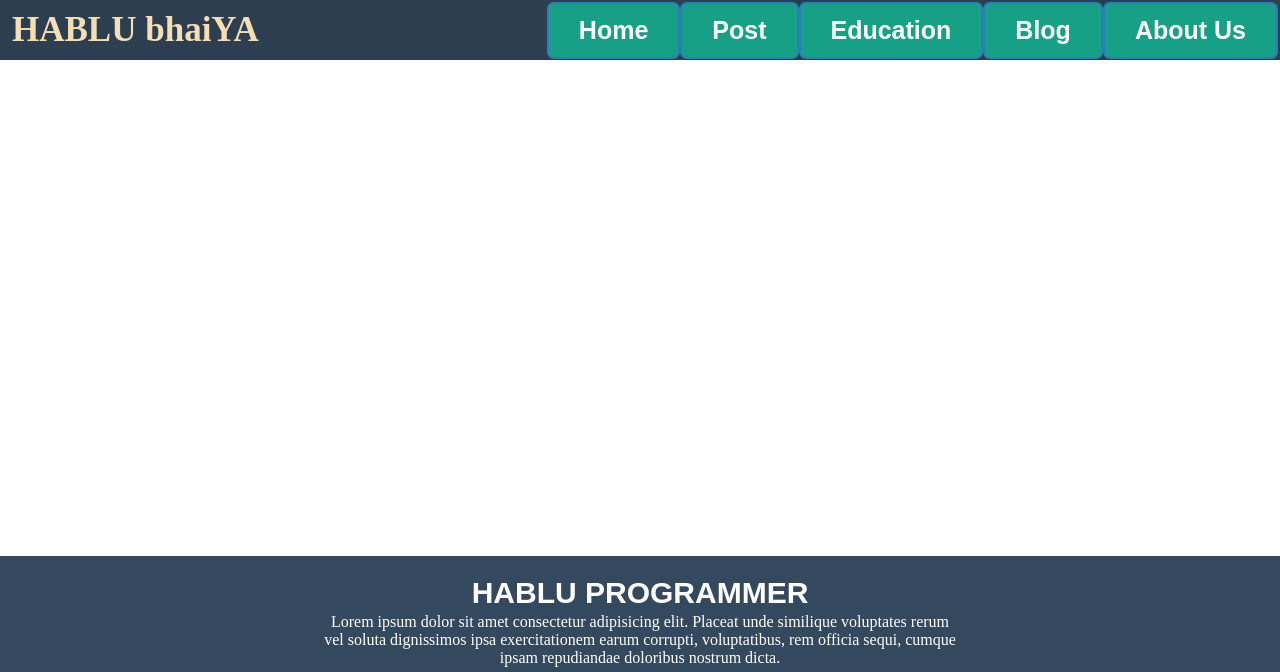
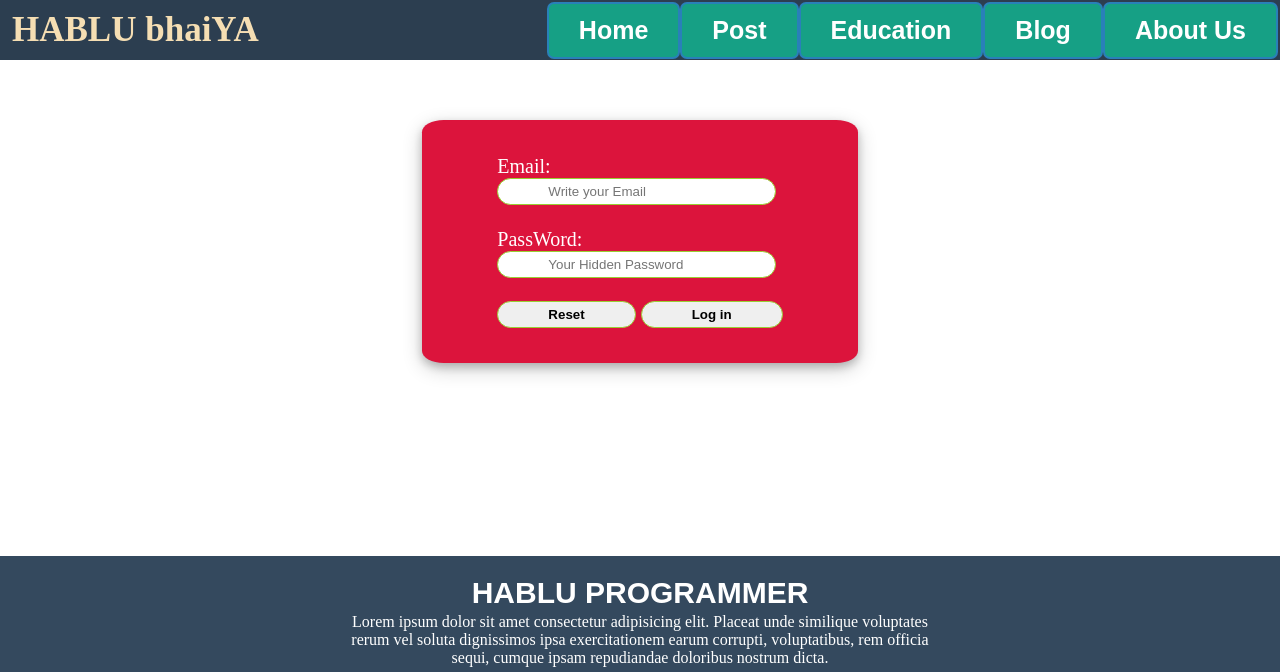
Before and after one commit to Abusayed987/Learn_Css, a plain HTML site: page Header & Footer/index.html in a window 1280 px wide. Shown: the top 672 px of the page. Drawn offline with Linux system fonts and the light colour scheme.

Commit message:
add from

```diff
--- a/Header & Footer/index.html
+++ b/Header & Footer/index.html
@@ -25,6 +25,22 @@
     </header>
     <!-- header end -->
 
+
+
+                <!-- from start  -->
+    <div class="form1">
+        <form action="#" method="get">
+            Email: <br>
+            <input type="text" name="email" id="email" placeholder="Write your Email"><br><br>
+            PassWord: <br>
+            <input type="password" name="password" id="pass" placeholder="Your Hidden Password"> <br> <br>
+            <input type="reset" value="Reset" class="btn">
+            <input type="submit" value="Log in" class="btn">
+        </form>
+    </div>
+                <!-- from end  -->
+
+
     <!-- footer part start -->
     <footer>
          <div class="name">
--- a/Header & Footer/style.css
+++ b/Header & Footer/style.css
@@ -36,10 +36,51 @@ header{
     font-family: Arial, Helvetica, sans-serif;
 }
 .navbar ul li a:hover{
-    background-color: #2c3e50;
+    background-color: #20252b;
     transition: 0.5s;
 }
 /* header end  */
+
+        /* from start  */
+.form1{
+    background-color: crimson;
+    color: white;
+    width: fit-content;
+    height: fit-content;
+    margin: 0px auto;
+    border-radius: 5%;
+    box-shadow: 0 4px 8px 0 rgba(0, 0, 0, 0.2), 0 6px 20px 0 rgba(0, 0, 0, 0.198);
+    padding: 35px 75px;
+    font-size: 20px;
+    margin-top: 60px;
+
+}
+.form1 input{
+    padding: 5px 50px;
+    border: 1px solid yellowgreen;
+    border-radius: 50px;
+}
+.form1 .btn{
+    font-weight: bold;
+}
+.form1 .btn:hover{
+    background-color: #16a085;
+    transition: 0.5s;
+    color: white;
+    transform: scale(1.1) ;
+}
+
+
+
+
+
+
+        /* from end  */
+
+
+
+
+
 
 /* footer part start  */
 footer{
@@ -58,7 +99,7 @@ footer{
     padding: 20px;
 }
 .text p{
-    width: 50%;
+    width: 600px;
     text-align: center;
     margin: 0 auto;
     position: relative;
@@ -71,6 +112,10 @@ footer{
     top: -15px;
     padding: 15px;
 }
+.icon i:hover{
+    transition: .3s;
+    transform: scale(1.2);
+}
 .copyright{
     height: 50px;
     width: 100%;
```
Also changed, not shown: 1 other file.
